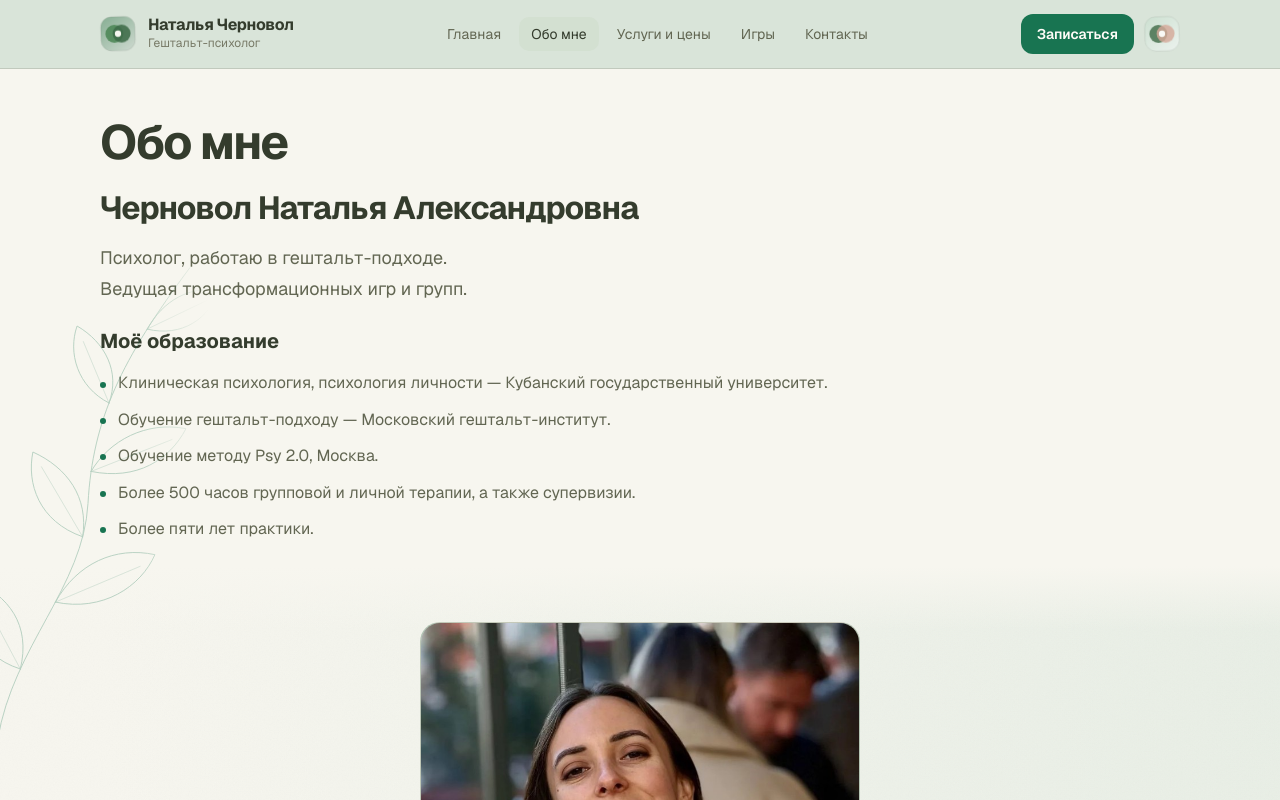
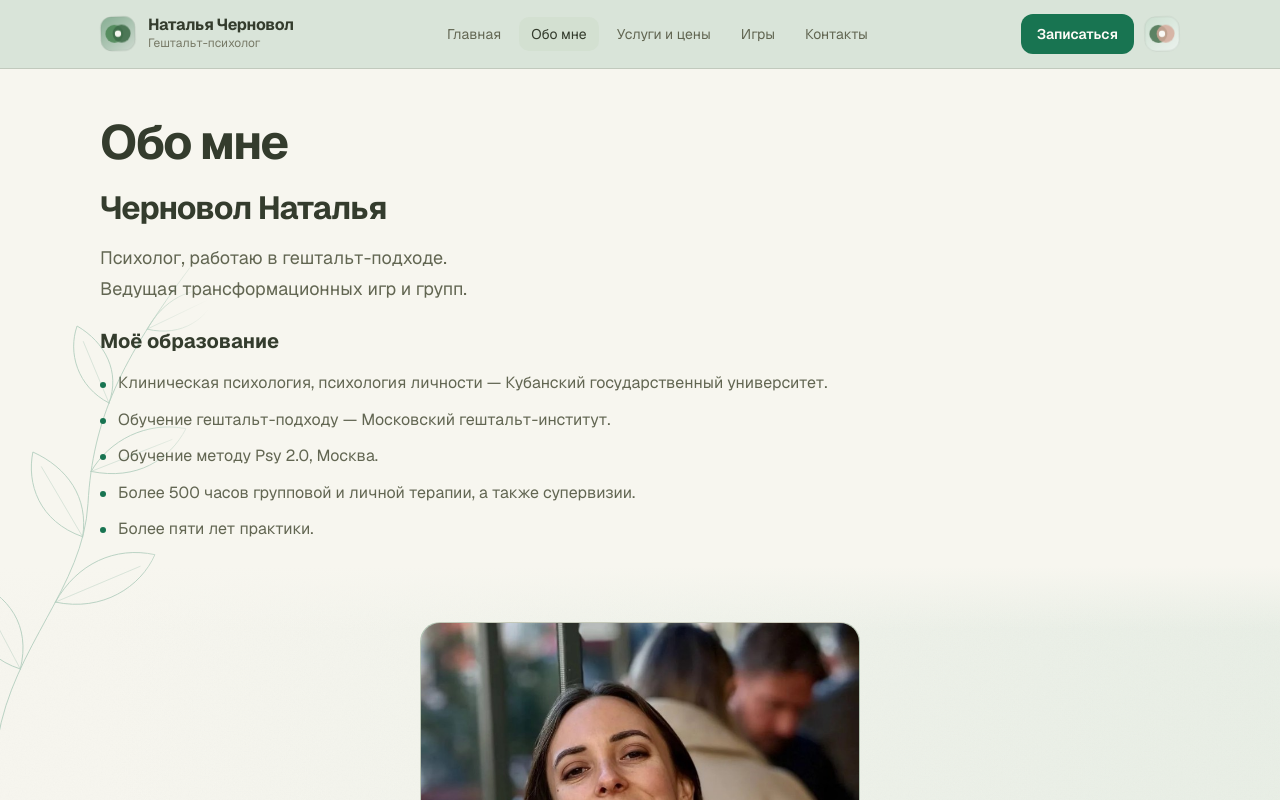
Before and after one commit to Jelydade/chernovol_na_landing, a Next.js app: page /about in a window 1280 px wide. Shown: the top 800 px of the page. Built offline with nearby package versions, Linux system fonts and the light colour scheme.

Commit message:
Remove patronymic from about page

```diff
--- a/src/app/about/page.tsx
+++ b/src/app/about/page.tsx
@@ -11,7 +11,7 @@ import styles from "./about.module.css";
 export const metadata: Metadata = {
   title: "Обо мне",
   description:
-    "Черновол Наталья Александровна — психолог, специалист в гештальт-подходе, ведущая трансформационных игр и групп.",
+    "Черновол Наталья — психолог, специалист в гештальт-подходе, ведущая трансформационных игр и групп.",
 };
 
 export default function AboutPage() {
@@ -25,7 +25,7 @@ export default function AboutPage() {
             <h1 className={s.h1}>Обо мне</h1>
             <div className={styles.bio}>
               <h2 className={styles.bioName}>
-                Черновол Наталья Александровна
+                Черновол Наталья
               </h2>
               <p className={styles.bioRole}>
                 Психолог, работаю в гештальт-подходе.
```
